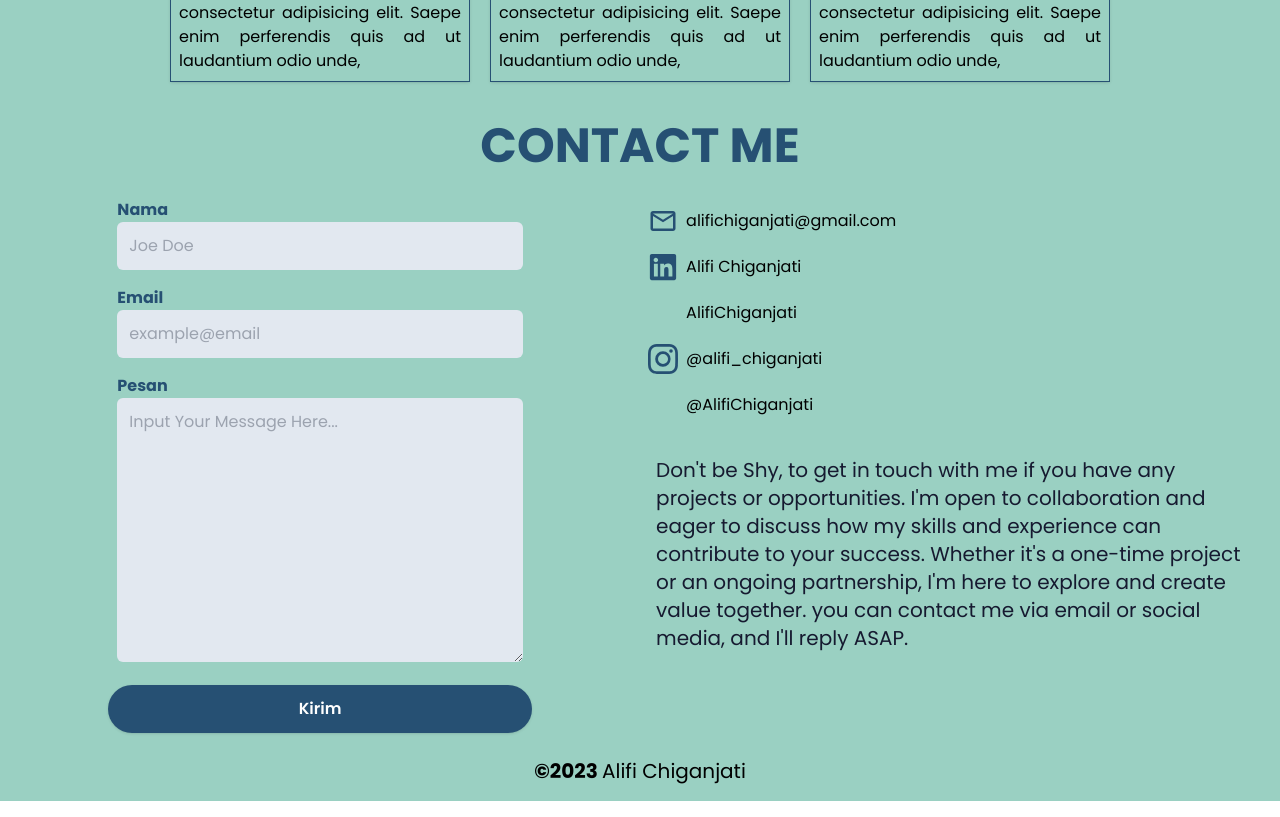
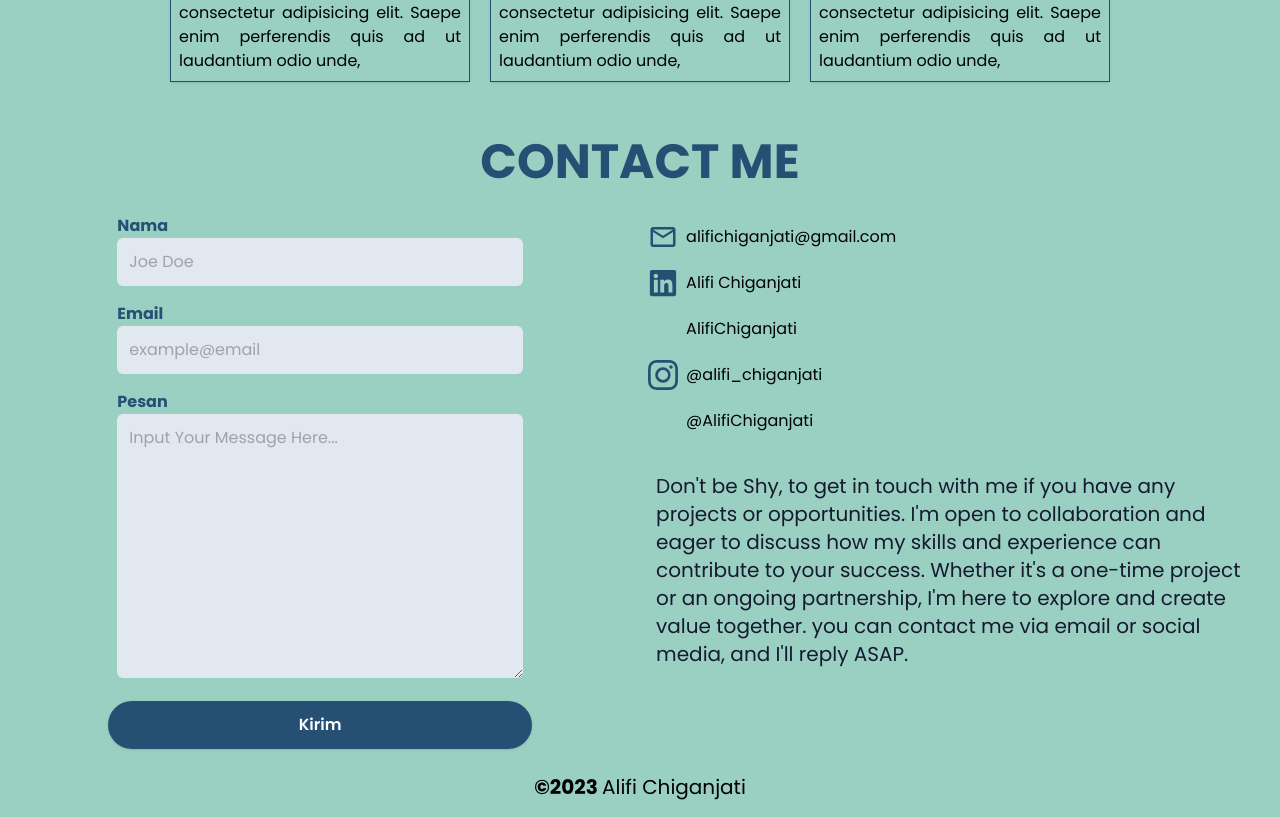
Before and after one commit to AlifiChiganjati/alifichiganjati.github.io, a React (Vite) app: page / in a window 1280 px wide. Shown: the part 1640-2457 px from the top of the page. Built offline with nearby package versions, Linux system fonts and the light colour scheme; some icons are missing.

Commit message:
fix: contact me margin top

```diff
--- a/src/pages/contactpage.jsx
+++ b/src/pages/contactpage.jsx
@@ -27,7 +27,7 @@ const ContactPage = () => {
         data-aos-mirror="true"
         data-aos-once="true"
         data-aos-anchor-placement="top-center"
-        className="text-shadow mb-5 mt-10 text-2xl font-bold uppercase text-primary dark:text-dark-light md:text-4xl lg:text-5xl"
+        className="text-shadow mb-5 mt-14 text-2xl font-bold uppercase text-primary dark:text-dark-light md:text-4xl lg:text-5xl"
       >
         Contact Me
       </h3>
```
